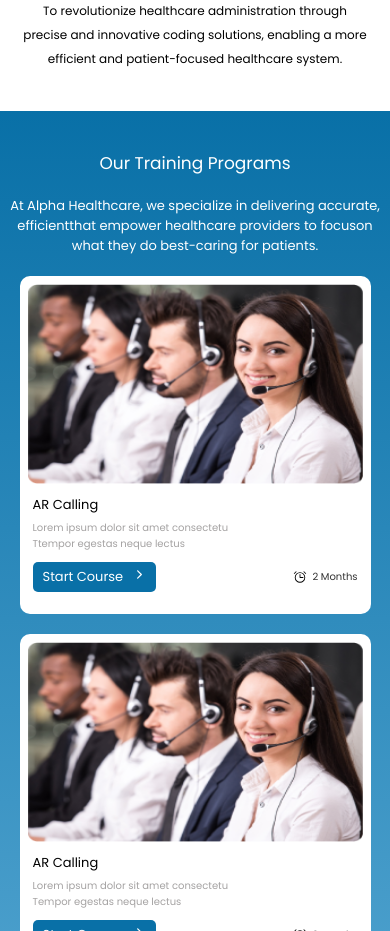
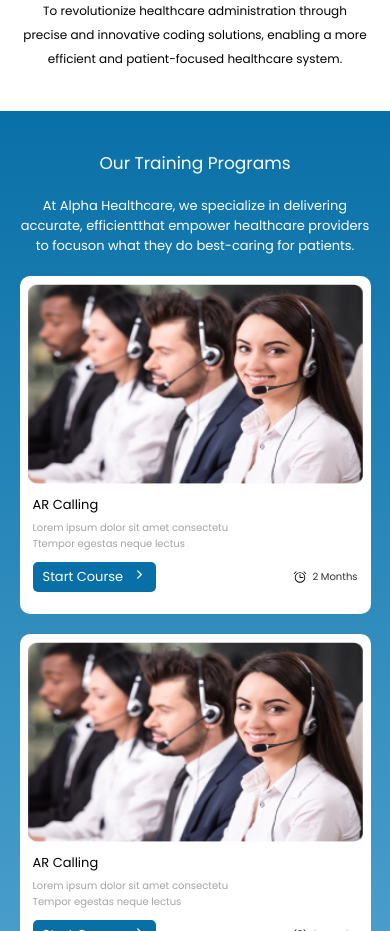
Before and after one commit to vignesh0503/alphawebsite, a React (Vite) app: page / in a window 390 px wide. Shown: the part 1460-2391 px from the top of the page. Built offline with nearby package versions, Linux system fonts and the light colour scheme.

Commit message:
training section css changes

```diff
--- a/src/App.css
+++ b/src/App.css
@@ -235,7 +235,12 @@ select {
   padding: 20px 0px;
   width: 100%;
 }
-
+.Training-Header {
+  display: flex;
+  flex-direction: column;
+  justify-content: center;
+  align-items: center;
+}
 .Training-Header h1 {
   font-size: 32px;
   font-weight: 500;
@@ -1430,7 +1435,7 @@ select {
     font-size: 13px;
     font-weight: 400;
     line-height: 20px;
-    width: 100%;
+    width: 90%;
   }
 
   .Training-Card {
```
